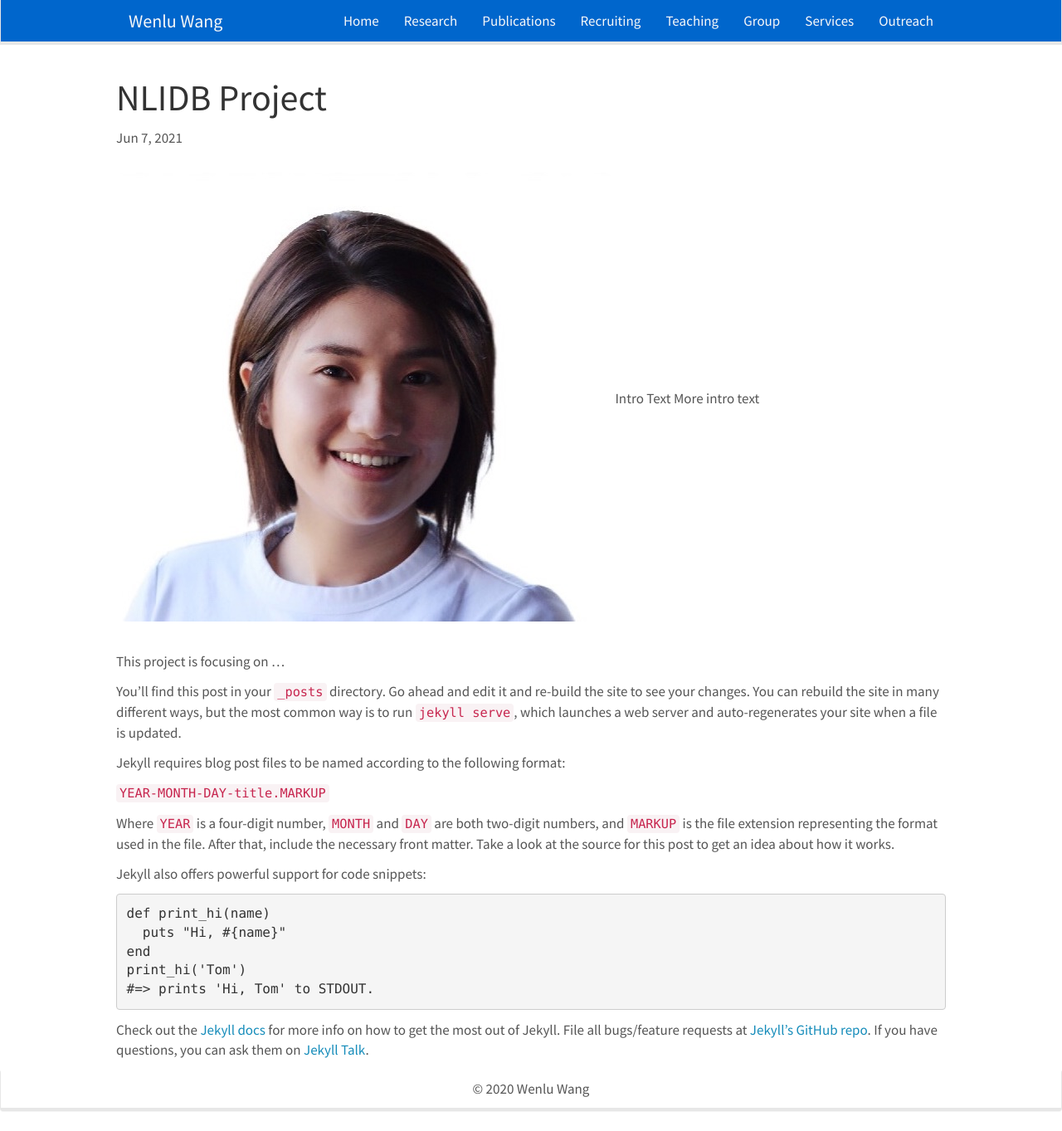
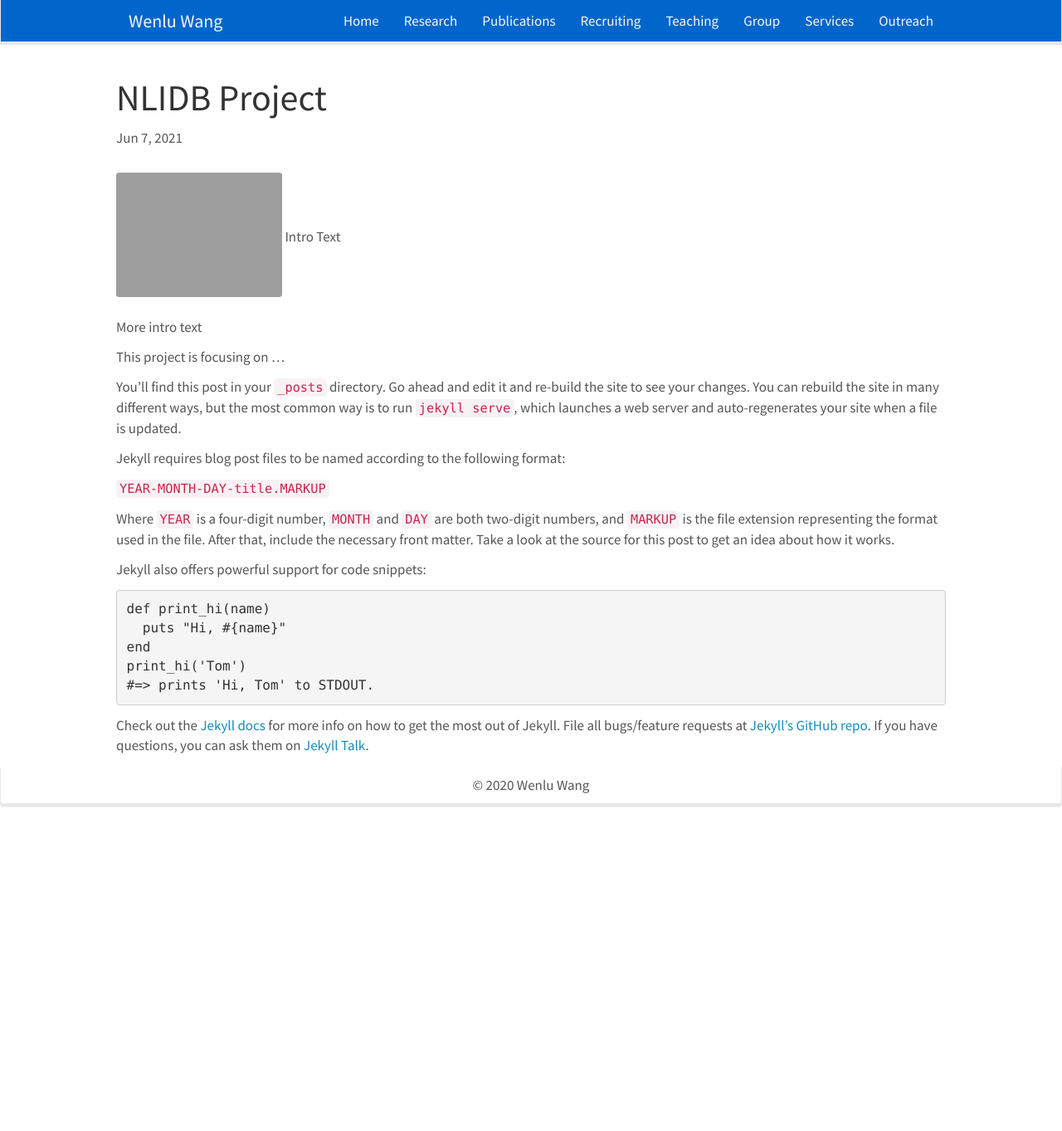
Before and after one commit to WENLU-W/WENLU-W.github.io, a Jekyll site: the page built from docs/_posts/2021-06-22-project1.md, in a window 1280 px wide and 1363 px high. Shown: the whole window at 83% size. Built offline with Jekyll 4.4.1, drawn with Linux system fonts in a browser that asks for light colours; nearby versions of some CDN libraries.

Commit message:
Update 2021-06-22-project1.md

```diff
--- a/docs/_posts/2021-06-22-project1.md
+++ b/docs/_posts/2021-06-22-project1.md
@@ -5,8 +5,8 @@ date:   2021-06-07 13:27:04 -0400
 categories: Project
 ---
 
-![Image alt]({{ site.url }}{{ site.baseurl }}/images/wenlu.jpg "image title")
-Intro Text
+<img src="{{ site.url }}{{ site.baseurl }}/images/nlidb.jpg" width="200">
+Intro Text<br>
 More intro text
 
 This project is focusing on ...
```
